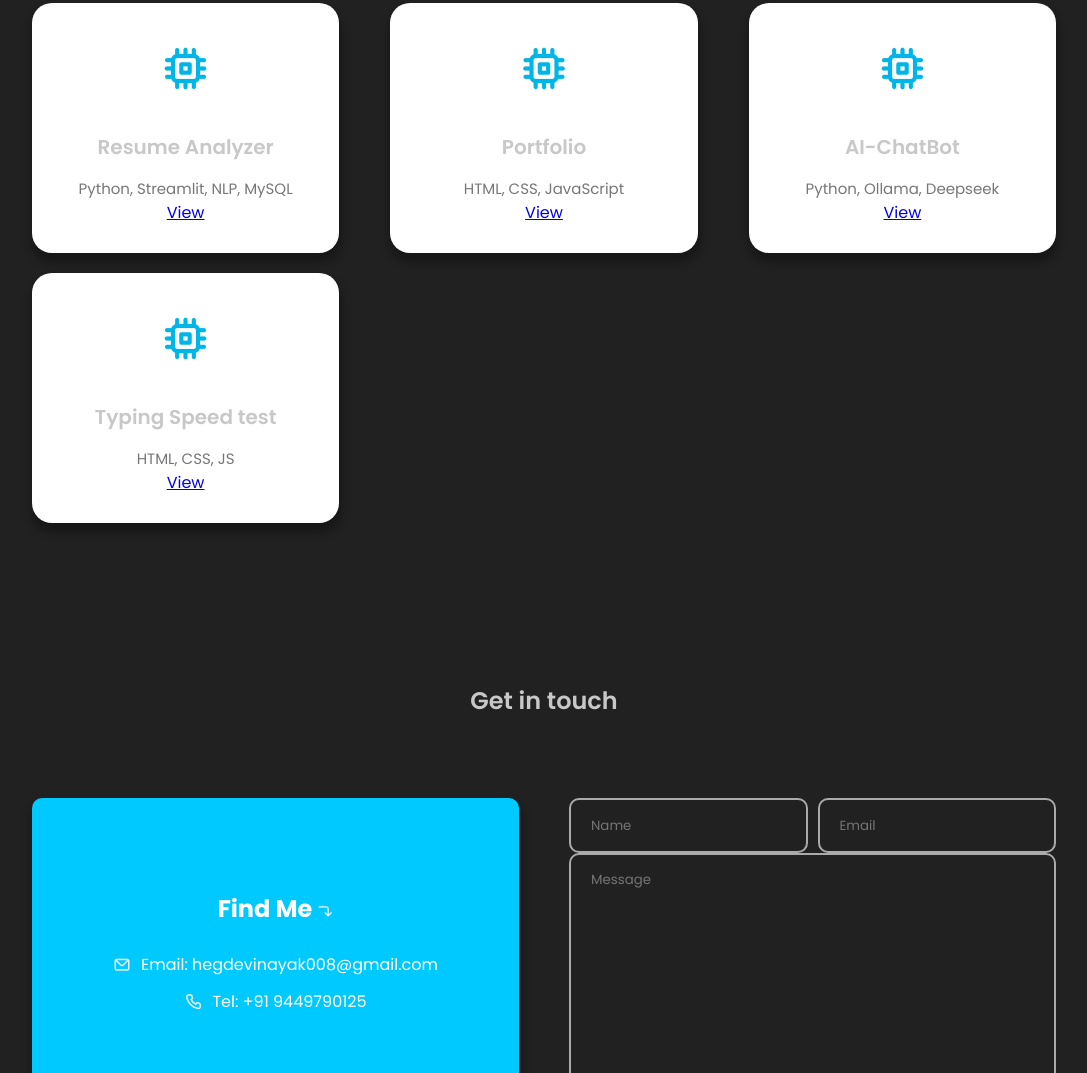
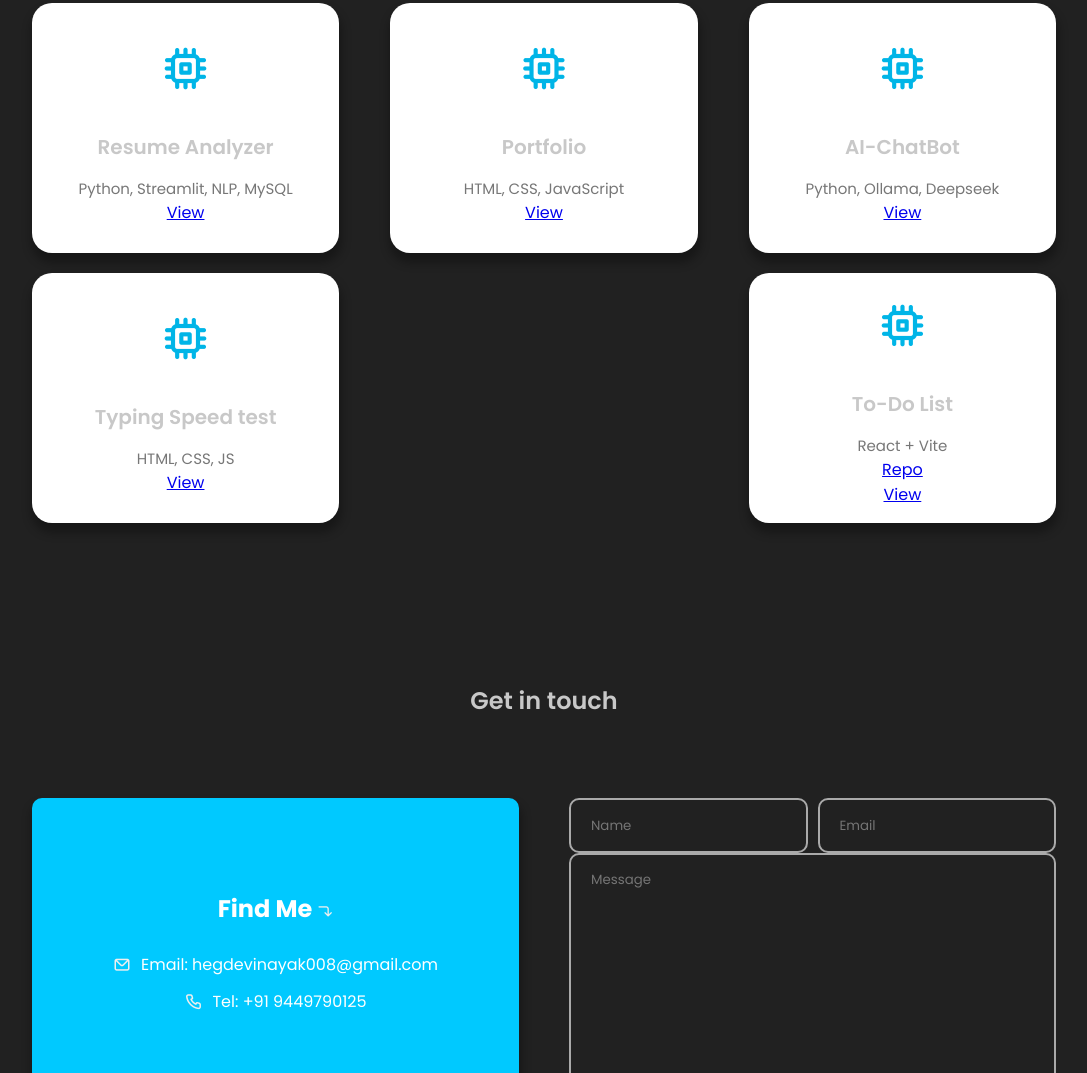
Before and after one commit to vinayak-h/vinayak-h.github.io, a plain HTML site: page index.html in a window 1280 px wide. Shown: the part 1641-2714 px from the top of the page, without its empty margins (96-1183 px from the left). Drawn offline with nearby package versions, Linux system fonts and the light colour scheme.

Commit message:
Update index.html

```diff
--- a/index.html
+++ b/index.html
@@ -195,6 +195,13 @@
                         <label>HTML, CSS, JS</label>
                         <a href="https://typing-speed-gilt.vercel.app/">View</a>
                     </div>
+                     <div class="project-box">
+                        <i class="uil uil-processor"></i>
+                        <h3>To-Do List</h3>
+                        <label>React + Vite</label>
+                        <a href="https://github.com/vinayak-h/todo-list">Repo</a>
+                        <a href="https://todo-list-lyart-tau.vercel.app/">View</a>
+                    </div>
                 </div>
             </section>
 
```
